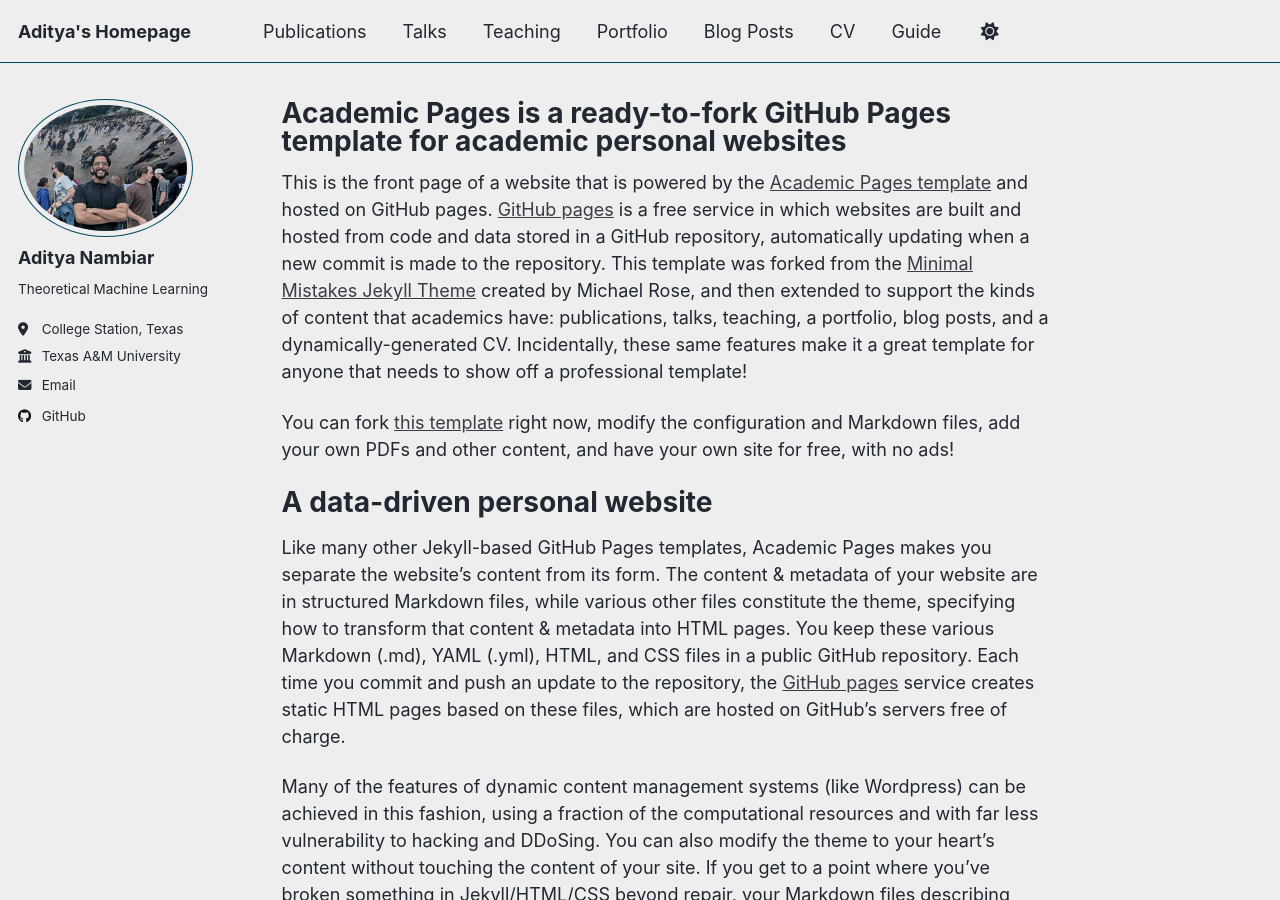
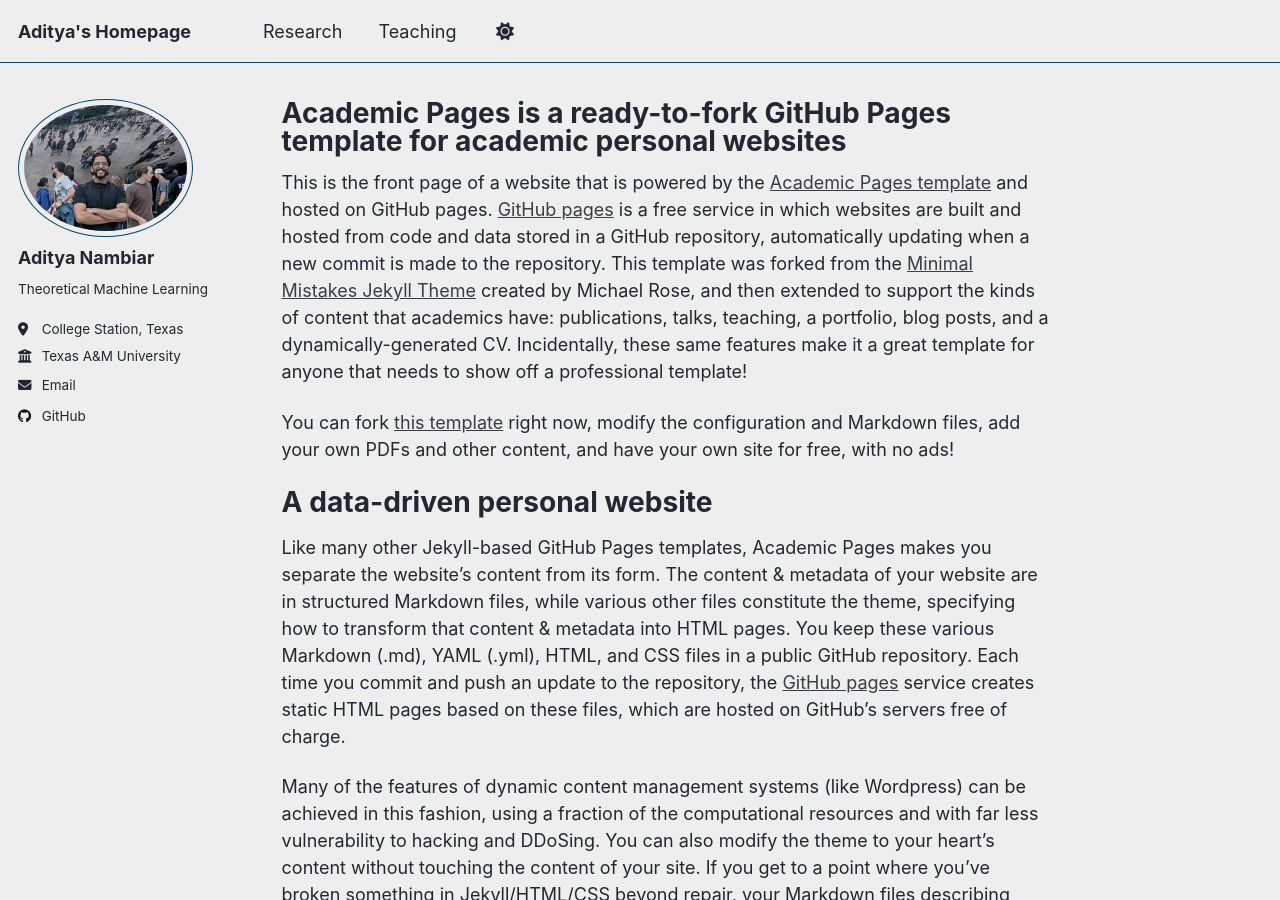
Before and after one commit to aditnambiar-tamu/aditnambiar-tamu.github.io, a Jekyll site: the page built from _pages/about.md, in a window 1280 px wide and 900 px high. Built offline with Jekyll 4.4.1, drawn with Linux system fonts in a browser that asks for light colours; a script that is not in the unit is left out; part of the change alters nothing that is shown.

Commit message:
Update navigation.yml

```diff
--- a/_data/navigation.yml
+++ b/_data/navigation.yml
@@ -8,26 +8,26 @@
 #      Markdown formatted page while the second is generated using JSON.
 
 main:
-  - title: "Publications"
-    url: /publications/
+  - title: "Research"
+    url: /research/
 
-  - title: "Talks"
-    url: /talks/
+  #- title: "Talks"
+  #  url: /talks/
 
   - title: "Teaching"
     url: /teaching/
 
-  - title: "Portfolio"
-    url: /portfolio/
+  #- title: "Portfolio"
+  #  url: /portfolio/
 
-  - title: "Blog Posts"
-    url: /year-archive/
+  #- title: "Blog Posts"
+  #  url: /year-archive/
 
-  - title: "CV"
-    url: /cv/
+  #- title: "CV"
+  #  url: /cv/
 
   # - title: "CV"
   #   url: /cv-json/
 
-  - title: "Guide"
-    url: /markdown/
+  #- title: "Guide"
+  #  url: /markdown/
```
